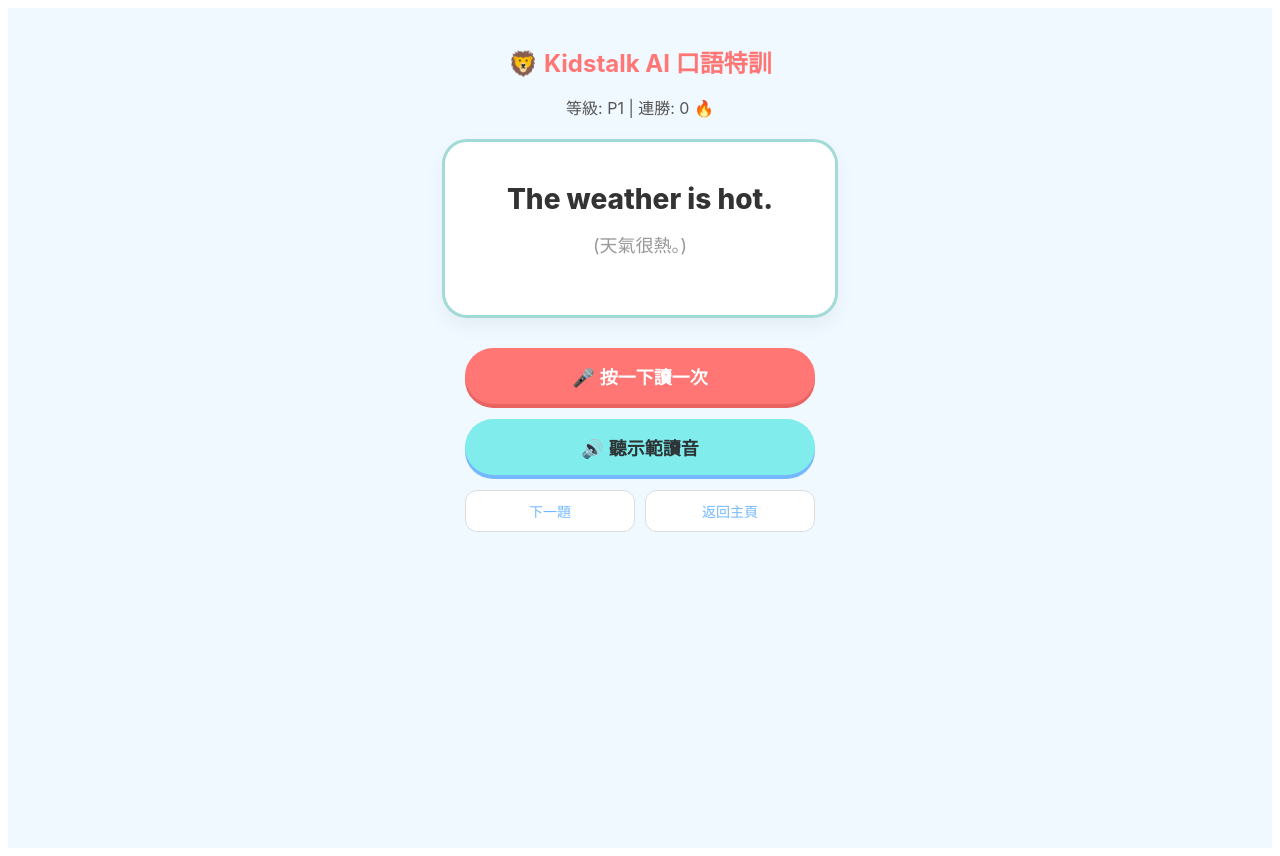
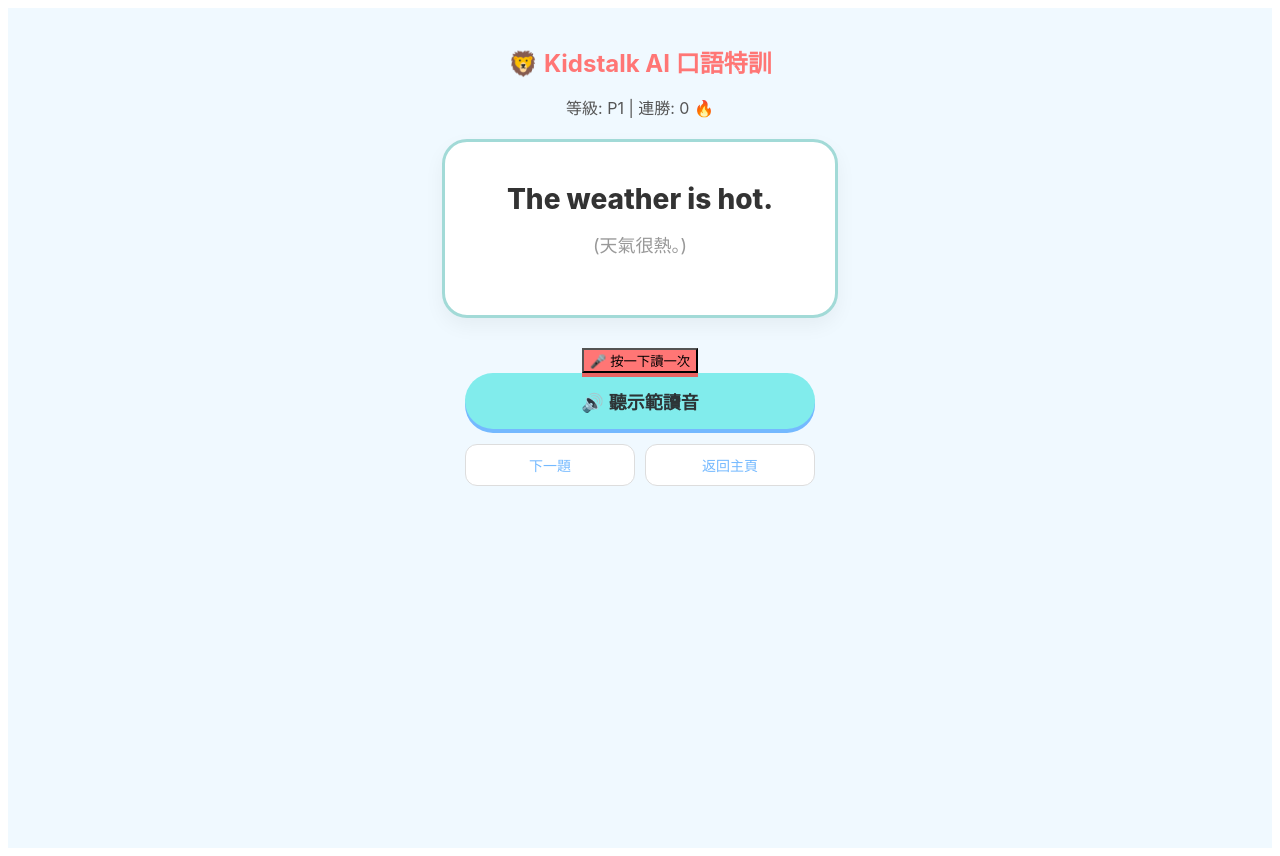
Before and after one commit to samliu-hk/kidstalk-ai, a React (Vite) app: page / in a window 1280 px wide. Both pictures are taken after a click on the button "P1". Built offline with nearby package versions, Linux system fonts and the light colour scheme.

Commit message:
Update App.jsx

```diff
--- a/src/App.jsx
+++ b/src/App.jsx
@@ -117,8 +117,8 @@ function App() {
           </div>
 
           <div className="control-panel">
-            <button className={`long-btn mic-btn ${isListening ? 'active' : ''}`} onClick={handleMic}>
-              🎤 {isListening ? "停止錄音" : "按一下讀一次"}
+          <button className={`mic-btn ${isListening ? 'active' : ''}`} onClick={handleMic}>
+              {isListening ? "🛑 停止錄音" : "🎤 按一下讀一次"}
             </button>
 
             <button className="long-btn demo-btn" onClick={playDemo}>
```
